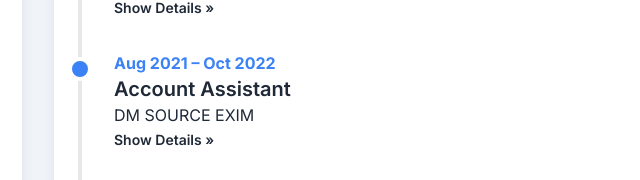
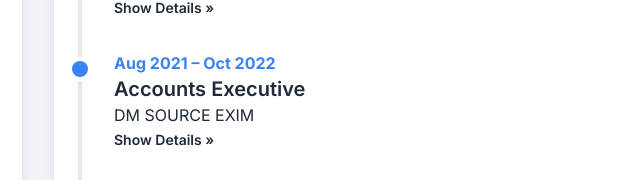
Before and after one commit to Prabu-Kumar22/Resume, a plain HTML site: page index.html in a window 1280 px wide. Shown: the part 581-761 px from the top of the page, 394-1034 px from the left. Drawn offline with nearby package versions, Linux system fonts and the light colour scheme.

Commit message:
Update index.html

```diff
--- a/index.html
+++ b/index.html
@@ -164,7 +164,7 @@
                     <div class="mb-8 pl-8 relative timeline-item animate-on-scroll slide-in-right">
                         <div class="absolute w-6 h-6 bg-blue-500 rounded-full mt-1.5 -left-3.5 border-4 border-white timeline-dot"></div>
                         <p class="font-bold text-md text-blue-500">Aug 2021 – Oct 2022</p>
-                        <h4 class="font-semibold text-xl text-gray-800">Account Assistant</h4>
+                        <h4 class="font-semibold text-xl text-gray-800">Accounts Executive</h4>
                         <p class="text-md text-text-secondary">DM SOURCE EXIM</p>
                         <a href="#" class="text-sm font-semibold text-primary-light hover:text-primary-main timeline-toggle">Show Details »</a>
                         <div class="timeline-details" id="details-2">
```
